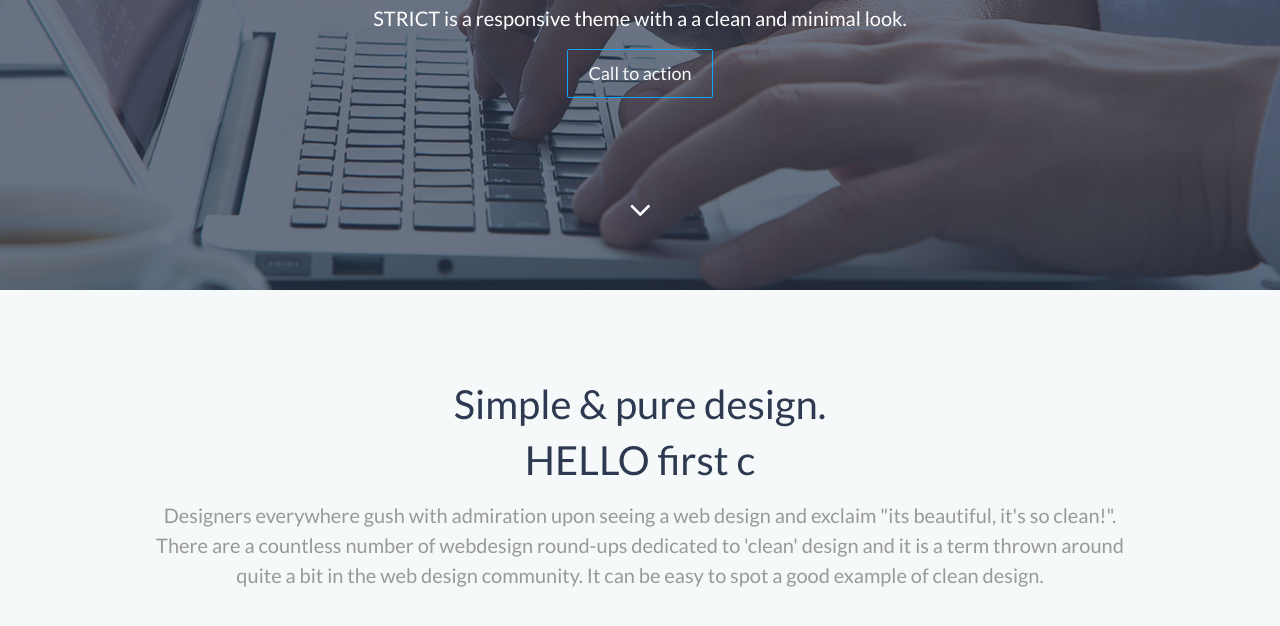
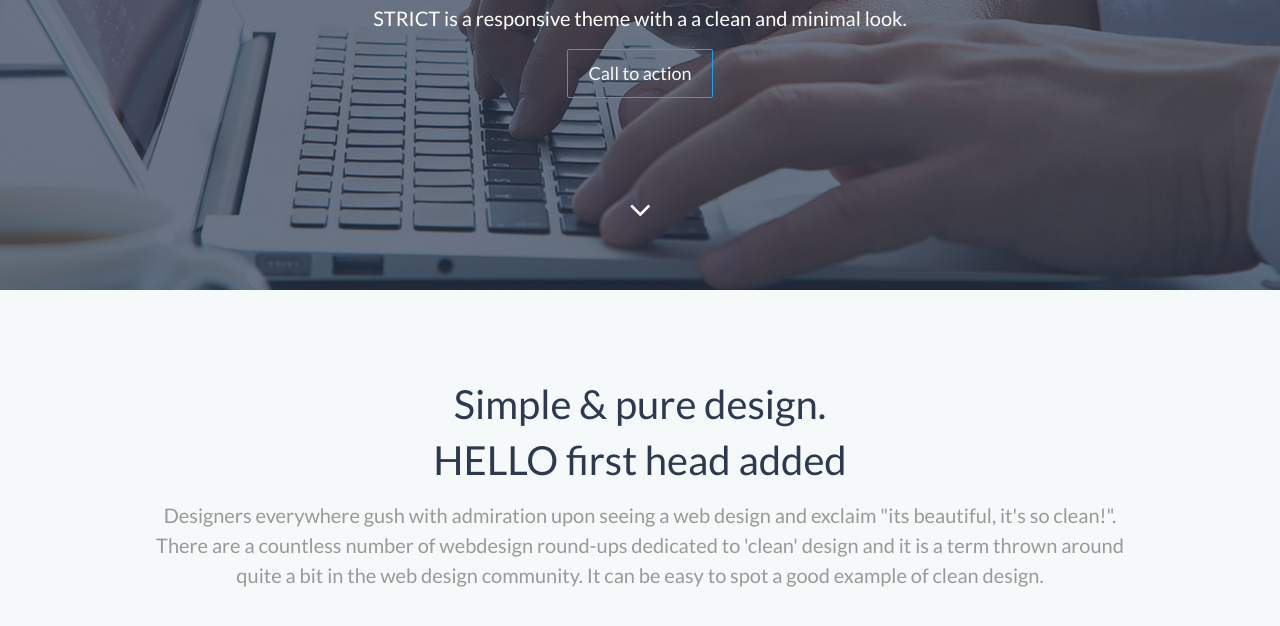
Before and after one commit to mdrohann/strict-sr, a plain HTML site: page index.html in a window 1280 px wide. Shown: the part 386-1012 px from the top of the page. Drawn offline with nearby package versions, Linux system fonts and the light colour scheme.

Commit message:
my 4ht commit

```diff
--- a/index.html
+++ b/index.html
@@ -117,7 +117,7 @@
               >
                 Simple & pure design.
               </h2>
-              <h2>HELLO first c</h2>
+              <h2>HELLO first head added</h2>
               <p class="pt-2">
                 Designers everywhere gush with admiration upon seeing a web
                 design and exclaim "its beautiful, it's so clean!". There are a
```
